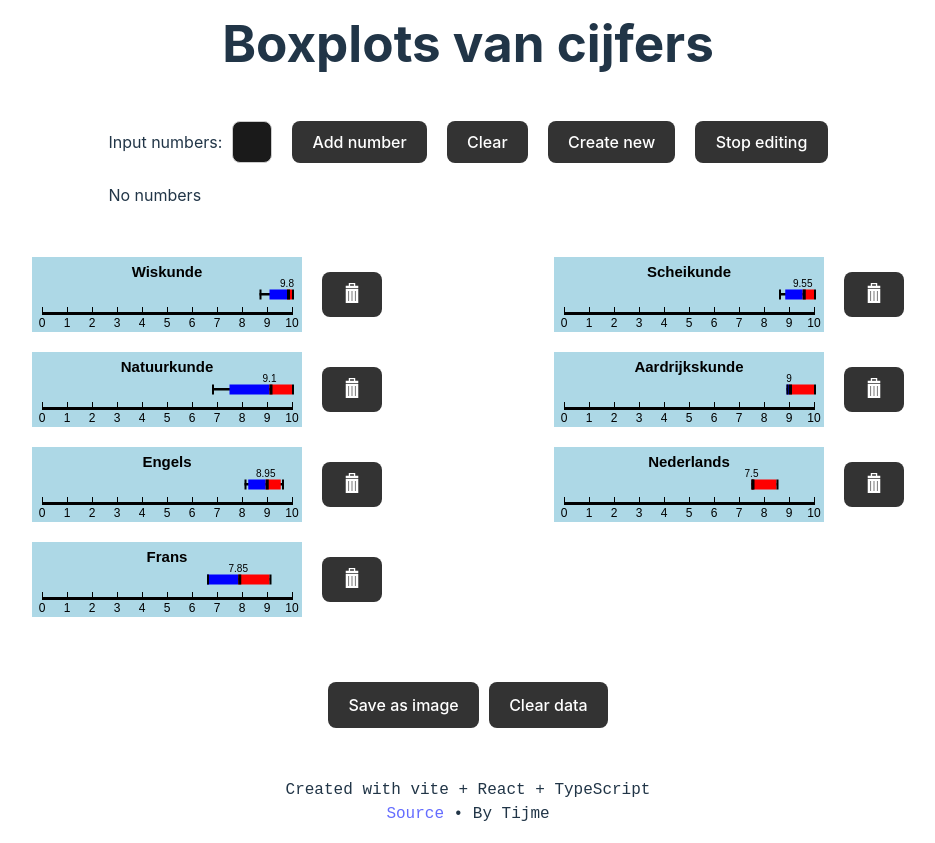
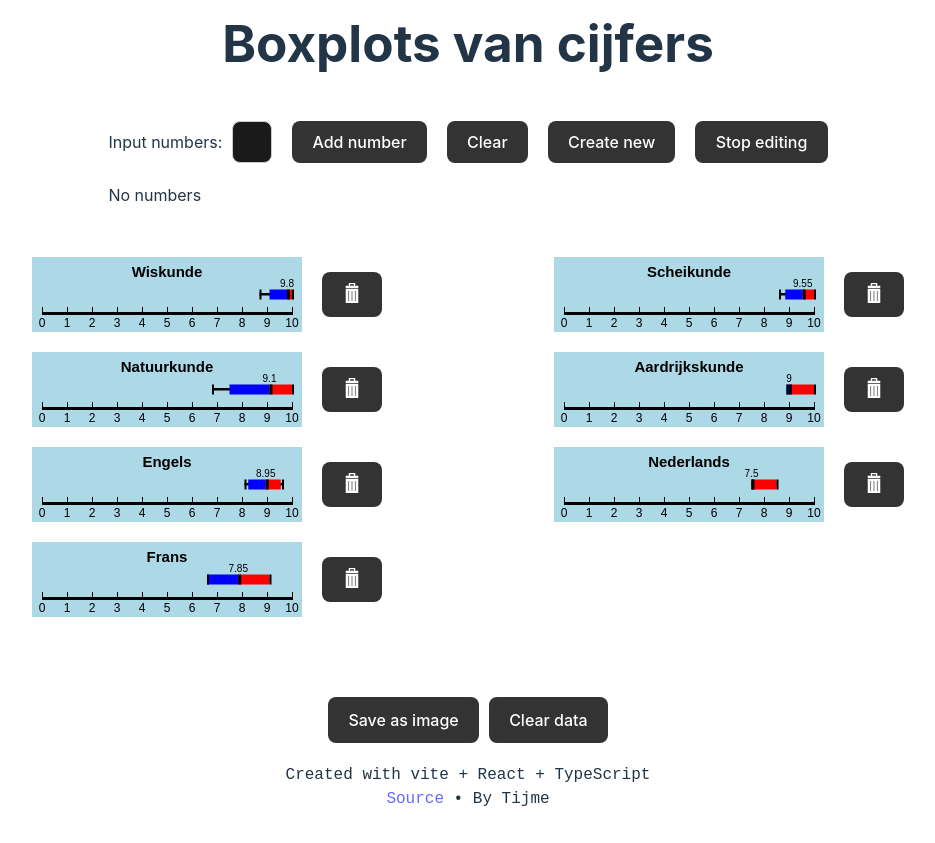
Before and after one commit to 7ijme/boxplot, a React (Vite) app: page / in a window 1280 px wide. Shown: the whole page, without its empty margins (172-1107 px from the left). Built offline with nearby package versions, Linux system fonts and the light colour scheme.

Commit message:
Update Container.css

```diff
--- a/src/Styles/Container.css
+++ b/src/Styles/Container.css
@@ -26,7 +26,7 @@
 }
 
 .box:last-of-type {
-  margin-bottom: 15px;
+  margin-bottom: 30px;
 }
 
 .number {
@@ -58,8 +58,7 @@
   gap: 5px;
   height: 50px;
   position: absolute;
-  bottom: 0px;
-  padding-bottom:15px;
+  bottom: 30px;
   /* footer should be at bottom  without margin */
 }
 
```
